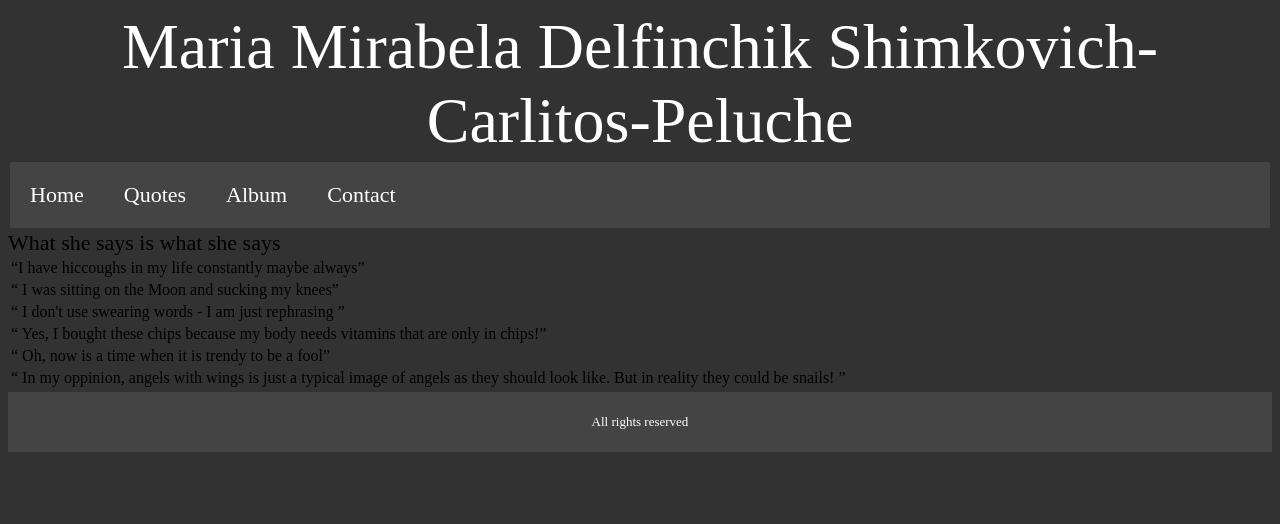
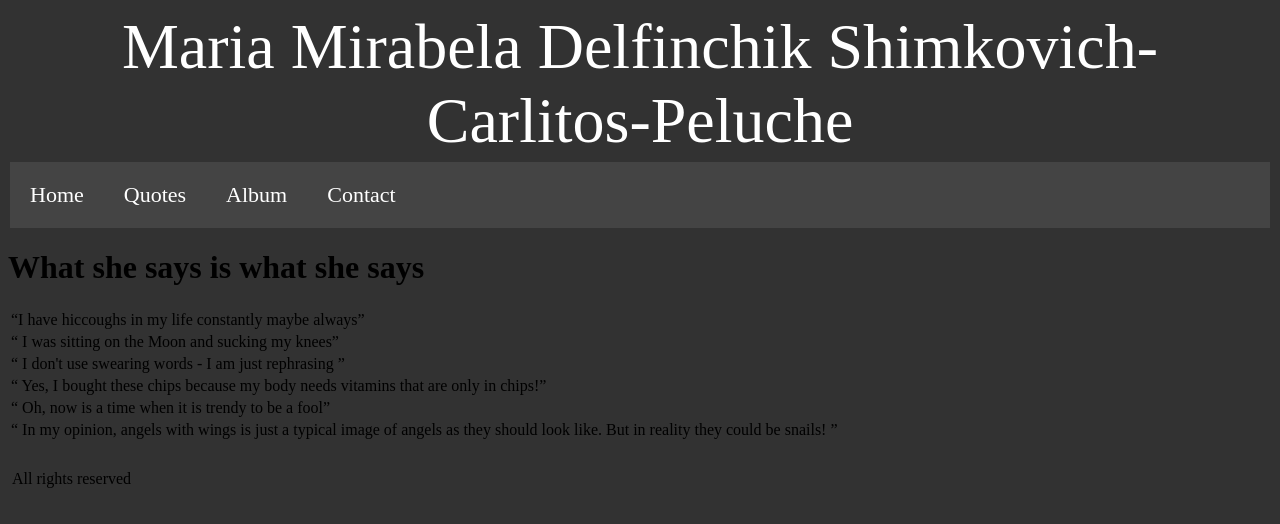
Before and after one commit to rgrushk14/rgrushk14, a plain HTML site: page quotes.html in a window 1280 px wide. Drawn offline with Linux system fonts and the light colour scheme.

Commit message:
Add files via upload

```diff
--- a/quotes.html
+++ b/quotes.html
@@ -1,61 +1,79 @@
 <!doctype html>
+
 <html>
+
 	<head>
+
 		<link type="text/css" rel="stylesheet" href="stylequotes.css" />
+
 		<title>Quotes</title>
+
 	</head>
+
 	<body>
 
+
+
 		<div id="header">
+
 			Maria Mirabela Delfinchik Shimkovich-Carlitos-Peluche
+
 		</div>
+
 		<div id="menu" class="scrollmenu">
 
-  <a href="index.html">Home</a>
-  <a href="quotes.html">Quotes</a>
-  <a href="album.html">Album</a>
-  <a href="contact.html">Contact</a>
-</div>
-
-<table>
-
-<thead> <a id="head"> What she says is what she says </a> </thead>
-
-&nbsp;
-<a>
-<a>
-</div>
-
-<tr>
-<td> <q>I have hiccoughs in my life constantly maybe always</q></td>
-<tr>
-<td> <q> I was sitting on the Moon and sucking my knees</q> </td>
-<tr>
-<td> <q> I don't use swearing words - I am just rephrasing </q> </td>
-<tr>
-<td> <q> Yes, I bought these chips because my body needs vitamins that are only in chips!</q>
-<tr>
-<td> <q> Oh, now is a time when it is trendy to be a fool</q>
-<tr>
-<td> <q> In my oppinion, angels with wings is just a typical image of angels as they should look like.
-But in reality they could be snails! </q>
- </td>
 
 
-</table>
+  <a href="index.html">Home</a>
+
+  <a href="quotes.html">Quotes</a>
+
+  <a href="album.html">Album</a>
+
+  <a href="contact.html">Contact</a>
+
+</div>
 
 
 
 
+<h1> What she says is what she says </h1>
+<table>
 
+<tr>
 
-		<footer>
+<td> <q>I have hiccoughs in my life constantly maybe always</q></td>
+
+<tr>
+
+<td> <q> I was sitting on the Moon and sucking my knees</q> </td>
+
+<tr>
+
+<td> <q> I don't use swearing words - I am just rephrasing </q> </td>
+
+<tr>
+
+<td> <q> Yes, I bought these chips because my body needs vitamins that are only in chips!</q>
+
+<tr>
+
+<td> <q> Oh, now is a time when it is trendy to be a fool</q>
+<tr>
+
+<td> <q> In my opinion, angels with wings is just a typical image of angels as they should look like.
+
+But in reality they could be snails! </q> </td>
+
+</table>
+
+<footer>
 
 	<div> &nbsp; </div>
-		 All rights reserved
+		<div> All rights reserved</div>
 	<div> &nbsp; </div>
 
-		</footer>
+			</footer>
 
 	</body>
 </html>
--- a/stylequotes.css
+++ b/stylequotes.css
@@ -41,7 +41,7 @@ a {
 	font-family: "Goudy Old Style";
 	font-size: 22px;
 
-#head {
+h1 {
 
 	color: white;
 	text-indent:center;
```
